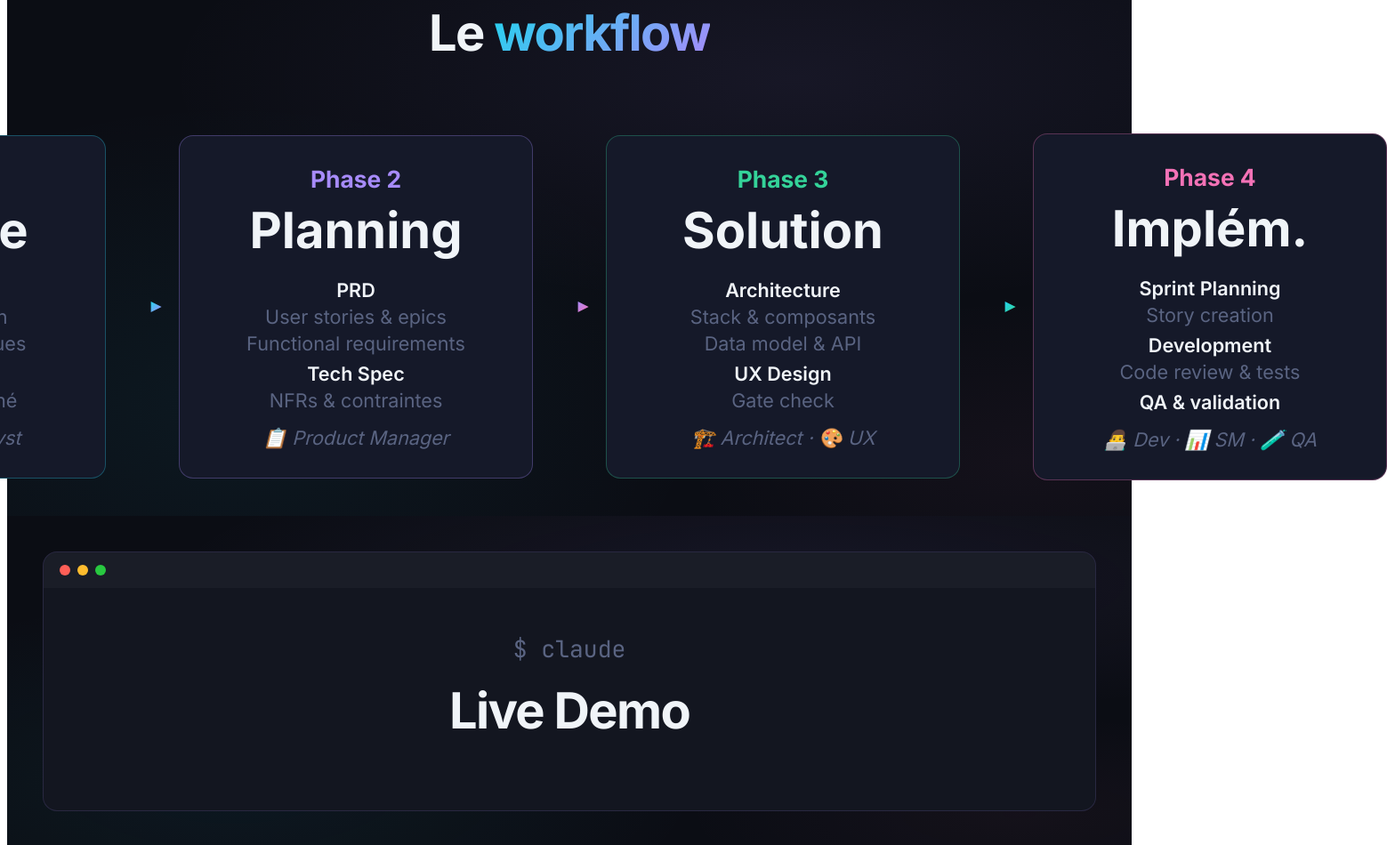
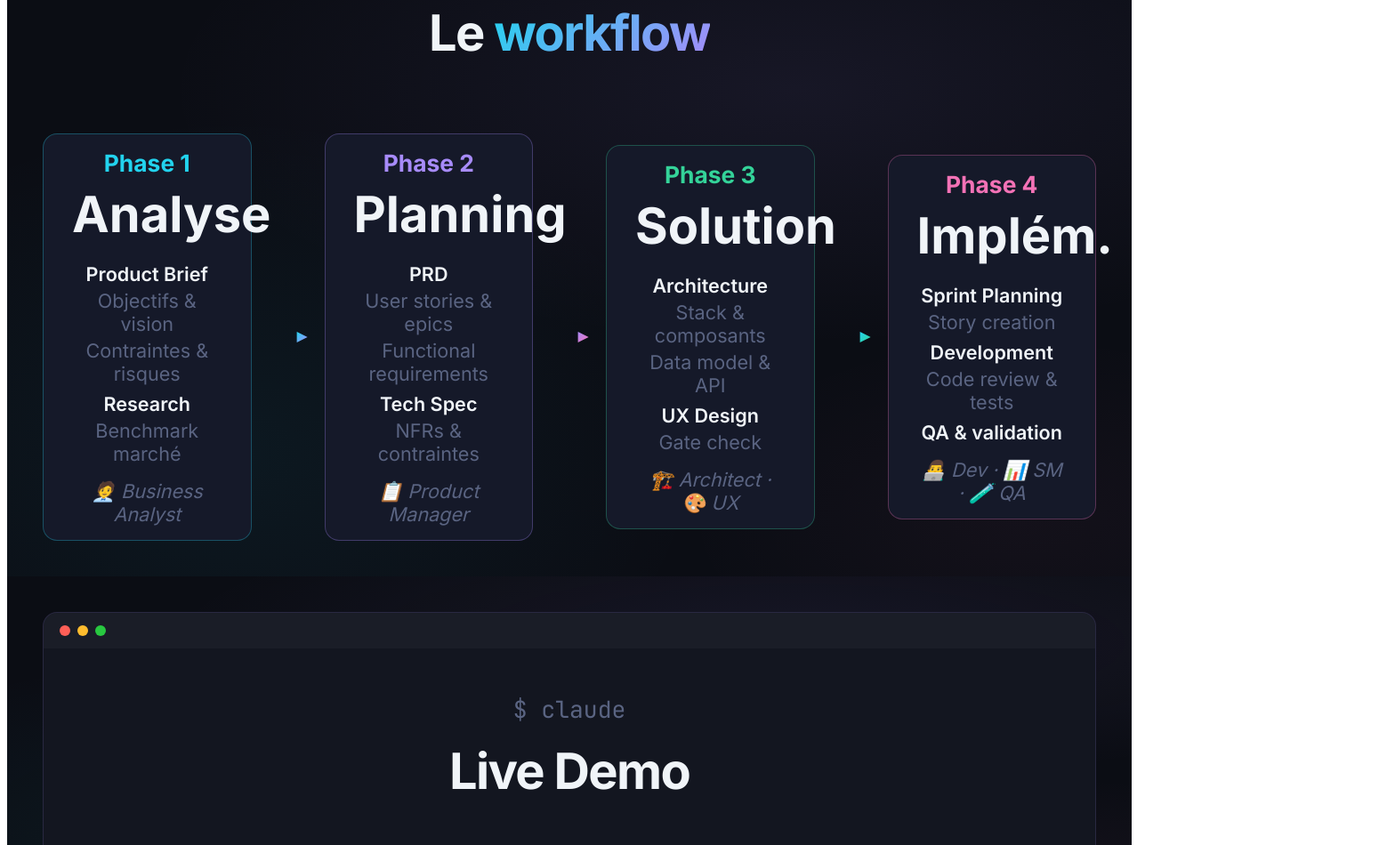
Before and after one commit to Cclleemm/bmad-conference, a website built with Vite: page index.html in a window 1280 px wide. Shown: the part 5155-6105 px from the top of the page at 89% size, 1559 px wide, since content can reach past the window. Built offline with nearby package versions, Linux system fonts and the light colour scheme; what reveal.js would draw is missing.

Commit message:
Fix: workflow boxes tronquées + ajustements visuels divers
- Workflow: suppression min-width 300px, flex:1 pour éviter troncature
- Fix animation workflow nth-child → nth-of-type
- Caca slide: opacity montée, 5 traits fumée, stroke-opacity 0.4
- Suppression phrase "Écrivons le livre. Ensemble."
- Suppression tiret user story

```diff
--- a/css/theme.css
+++ b/css/theme.css
@@ -768,9 +768,10 @@
   background: var(--color-bg-surface);
   border: 1.5px solid;
   border-radius: 16px;
-  padding: var(--spacing-md) var(--spacing-lg);
+  padding: var(--spacing-sm) var(--spacing-md);
   text-align: center;
-  min-width: 300px;
+  min-width: 0;
+  flex: 1;
 }
 
 .wf-phase-cyan  { border-color: rgba(34, 211, 238, 0.3); }
```
